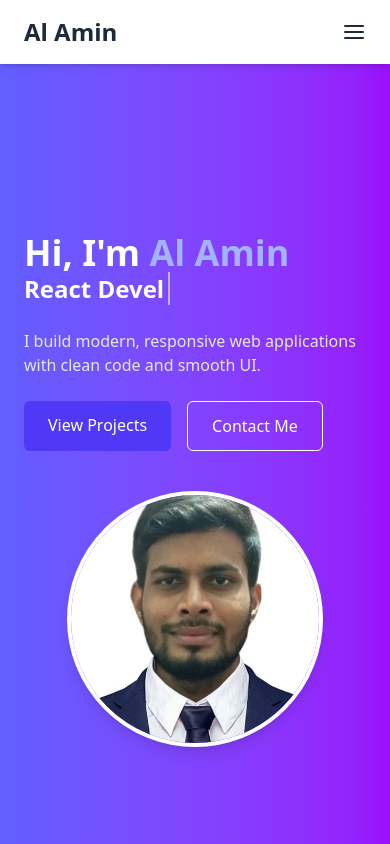
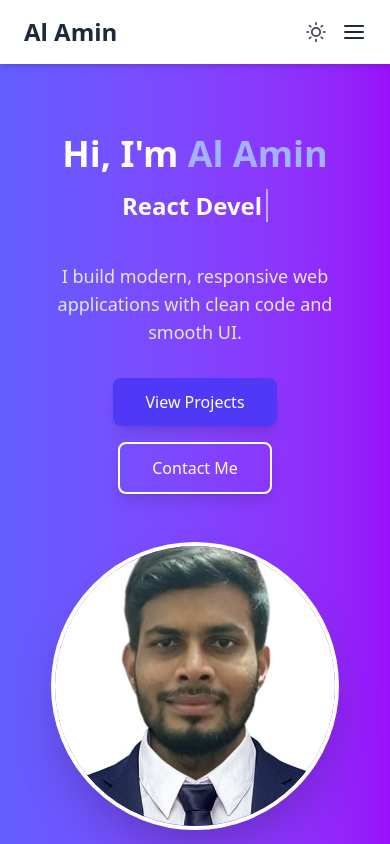
Before and after one commit to alamincse2003/portfolio-of-al-amin, a Next.js app: page / in a window 390 px wide. Shown: the top 844 px of the page. Built offline with nearby package versions, Linux system fonts and the light colour scheme.

Commit message:
alignment issue fixed

```diff
--- a/app/components/About.jsx
+++ b/app/components/About.jsx
@@ -8,7 +8,7 @@ const About = () => {
       id="about"
       className="bg-white dark:bg-gray-900 py-20 px-6 md:px-16 lg:px-24"
     >
-      <div className="container mx-auto grid md:grid-cols-2 items-center gap-12">
+      <div className="max-w-6xl px-6 mx-auto grid md:grid-cols-2 items-center gap-12">
         {/* Left Side - Image */}
         <motion.div
           initial={{ opacity: 0, x: -50 }}
@@ -20,7 +20,7 @@ const About = () => {
             src="/images/hero/alamin.jpg"
             alt="About Me"
             fill
-            className="rounded-full shadow-lg border-4 border-white dark:border-gray-300 object-cover"
+            className="rounded-full shadow-lg border-4 border-indigo-600  dark:border-gray-300 object-cover"
           />
         </motion.div>
 
--- a/app/components/Certifications.jsx
+++ b/app/components/Certifications.jsx
@@ -6,7 +6,7 @@ import { certifications } from "../data/certifications";
 const Certifications = () => {
   return (
     <section id="certifications" className="py-10 bg-gray-50 dark:bg-gray-900">
-      <div className="max-w-5xl mx-auto px-6">
+      <div className="max-w-6xl mx-auto px-6">
         <h2 className="lg:text-3xl text-2xl underline decoration-wavy dark:decoration-indigo-400 decoration-indigo-600 font-bold text-center dark:text-gray-100 mb-14">
           Certifications & Achievements
         </h2>
--- a/app/components/Contact.jsx
+++ b/app/components/Contact.jsx
@@ -64,7 +64,7 @@ const Contact = () => {
 
   return (
     <section id="contact" className="lg:py-10 py-0 bg-gray-50 dark:bg-gray-900">
-      <div className="max-w-6xl mx-auto px-4 sm:px-6 lg:px-8">
+      <div className="max-w-6xl mx-auto px-6 sm:px-6 lg:px-6">
         <h2 className="text-3xl underline decoration-wavy dark:decoration-indigo-400 decoration-indigo-600 sm:text-4xl font-bold text-center mb-12 text-gray-900 dark:text-gray-100">
           Contact
         </h2>
--- a/app/components/DarkModeToggler.jsx
+++ b/app/components/DarkModeToggler.jsx
@@ -6,7 +6,7 @@ const DarkModeToggler = () => {
   const { darkMode, setDarkMode } = useDarkMode();
   return (
     <button
-      className="ml-4 text-xl text-gray-700 dark:text-gray-200"
+      className="ml-4 text-xl text-gray-700 dark:text-gray-200 cursor-pointer"
       onClick={() => setDarkMode(!darkMode)}
     >
       {darkMode ? <FiMoon /> : <FiSun />}
--- a/app/components/Eductaion.jsx
+++ b/app/components/Eductaion.jsx
@@ -6,7 +6,7 @@ import { education } from "../data/education";
 const Eductaion = () => {
   return (
     <section id="education" className="py-10 bg-gray-50 dark:bg-gray-900">
-      <div className="max-w-5xl mx-auto px-6">
+      <div className="max-w-6xl mx-auto px-6">
         <h2 className="text-3xl underline decoration-wavy dark:decoration-indigo-400 decoration-indigo-600 font-bold text-center mb-12 text-gray-900 dark:text-gray-100">
           Education
         </h2>
--- a/app/components/Experiences.jsx
+++ b/app/components/Experiences.jsx
@@ -5,7 +5,7 @@ import { FaCertificate } from "react-icons/fa";
 export default function Experience() {
   return (
     <section id="experiences" className="py-10 bg-gray-50 dark:bg-gray-900">
-      <div className="max-w-5xl mx-auto px-6">
+      <div className="max-w-6xl mx-auto px-6">
         {/* Toggle Button */}
 
         {/* Section Title */}
@@ -14,7 +14,7 @@ export default function Experience() {
         </h2>
 
         {/* Timeline */}
-        <div className="relative border-l-2 border-indigo-400 ml-6 space-y-10">
+        <div className="  relative border-l-2 border-indigo-400   space-y-10">
           {experiences.map((exp, index) => (
             <motion.div
               key={index}
--- a/app/components/Hero.jsx
+++ b/app/components/Hero.jsx
@@ -48,38 +48,38 @@ const Hero = () => {
       id="home"
       className="min-h-screen flex items-center justify-center bg-gradient-to-r from-indigo-500 to-purple-600 dark:from-gray-900 dark:to-gray-800 text-white px-6 md:px-20"
     >
-      <div className="max-w-5xl flex flex-col md:flex-row items-center justify-between gap-10">
+      <div className="max-w-6xl px-6 w-full mx-auto flex flex-col md:flex-row items-center justify-between gap-12">
         {/* Left Side: Text */}
         <motion.div
           initial={{ opacity: 0, y: 20 }}
           animate={{ opacity: 1, y: 0 }}
           transition={{ duration: 0.8 }}
-          className="flex-1"
+          className="flex-1 text-center md:text-left"
         >
-          <h1 className="text-4xl md:text-5xl  font-bold pt-4 lg:mb-4">
+          <h1 className="text-4xl md:text-5xl lg:text-6xl font-bold mb-4">
             Hi, I&apos;m{" "}
             <span className="text-indigo-300 dark:text-indigo-400">
               Al Amin
             </span>
           </h1>
-          <h2 className="text-2xl md:text-3xl font-semibold h-10 mb-4">
+          <h2 className="text-2xl md:text-3xl font-semibold min-h-[3rem] mb-6">
             {displayText}
             <span className="border-r-2 border-white ml-1 animate-pulse"></span>
           </h2>
-          <p className="mb-6 text-gray-200 dark:text-gray-300">
+          <p className="text-lg mb-8 text-gray-200 dark:text-gray-300 max-w-xl">
             I build modern, responsive web applications with clean code and
             smooth UI.
           </p>
-          <div className="flex gap-4 flex-wrap">
+          <div className="flex gap-4 flex-wrap justify-center md:justify-start">
             <a
               href="#projects"
-              className="px-6 py-3 bg-indigo-600 hover:bg-indigo-500 dark:bg-indigo-400 dark:hover:bg-indigo-300 rounded-md font-medium transition"
+              className="px-8 py-3 bg-indigo-600   dark:bg-indigo-400 dark:hover:bg-indigo-300 rounded-lg font-medium   shadow-lg hover:shadow-xl transition-transform transform hover:scale-105"
             >
               View Projects
             </a>
             <a
               href="#contact"
-              className="px-6 py-3 border border-white hover:bg-white hover:text-indigo-600 dark:hover:bg-indigo-400 dark:hover:text-gray-900 rounded-md font-medium transition"
+              className="px-8 py-3 border-2 border-white     dark:hover:bg-indigo-400 dark:hover:text-gray-900 rounded-lg font-medium  shadow-lg hover:shadow-xl transition-transform transform hover:scale-105"
             >
               Contact Me
             </a>
@@ -93,12 +93,12 @@ const Hero = () => {
           transition={{ duration: 0.8, delay: 0.5 }}
           className="flex-1 flex justify-center md:justify-end"
         >
-          <div className="relative w-64 h-64 md:w-72 md:h-72">
+          <div className="relative w-72 h-72 md:w-80 md:h-80 lg:w-96 lg:h-96">
             <Image
               src="/images/hero/alamin.jpg"
               alt="Al Amin"
               fill
-              className="rounded-full object-cover shadow-lg border-4 border-white dark:border-gray-300"
+              className="rounded-full object-cover shadow-2xl border-4 border-white dark:border-gray-300"
               priority
             />
           </div>
--- a/app/components/Navbar.jsx
+++ b/app/components/Navbar.jsx
@@ -26,22 +26,22 @@ export default function Navbar() {
       transition={{ duration: 0.6, ease: "easeOut" }}
       className="fixed top-0 left-0 w-full z-50 bg-white dark:bg-gray-900 shadow-md transition-colors"
     >
-      <div className="max-w-7xl mx-auto px-6 py-4 flex justify-between items-center">
+      <div className="max-w-6xl w-full mx-auto px-6 py-4 flex justify-between items-center">
         {/* Logo */}
         <a
           href="#home"
-          className="text-2xl font-bold text-gray-800 dark:text-gray-200 transition-colors"
+          className="text-2xl font-bold text-gray-800 dark:text-gray-200 transition-colors hover:text-indigo-600 dark:hover:text-indigo-400"
         >
           Al Amin
         </a>
 
         {/* Desktop Menu */}
-        <div className="hidden md:flex items-center space-x-6">
+        <div className="hidden lg:flex items-center space-x-8">
           {links.map((link, index) => (
             <a
               key={index}
               href={link.href}
-              className="relative font-medium text-gray-800 dark:text-gray-200 transition-colors
+              className="relative font-medium text-gray-800 dark:text-gray-200 transition-colors hover:text-indigo-600 dark:hover:text-indigo-400
               after:content-[''] after:block after:w-0 after:h-[2px] after:bg-indigo-600 after:transition-all after:duration-300 hover:after:w-full"
             >
               {link.name}
@@ -53,12 +53,16 @@ export default function Navbar() {
         </div>
 
         {/* Mobile Menu Button */}
-        <button
-          className="md:hidden text-2xl text-gray-800 dark:text-gray-200"
-          onClick={() => setIsOpen(!isOpen)}
-        >
-          {isOpen ? <FiX /> : <FiMenu />}
-        </button>
+        <div className="flex items-center gap-4 lg:hidden">
+          <DarkModeToggler />
+          <button
+            className="text-2xl text-gray-800 dark:text-gray-200 hover:text-indigo-600 dark:hover:text-indigo-400 transition-colors"
+            onClick={() => setIsOpen(!isOpen)}
+            aria-label="Toggle menu"
+          >
+            {isOpen ? <FiX /> : <FiMenu />}
+          </button>
+        </div>
       </div>
 
       {/* Mobile Menu */}
--- a/app/components/Projects.jsx
+++ b/app/components/Projects.jsx
@@ -22,7 +22,7 @@ const Projects = () => {
   return (
     <section
       id="projects"
-      className="py-10 px-6 md:px-20 bg-gray-50 dark:bg-gray-900"
+      className=" py-10 px-6 md:px-20 bg-gray-50 dark:bg-gray-900"
     >
       <h2 className="text-4xl underline decoration-wavy dark:decoration-indigo-400 decoration-indigo-600 font-bold mb-6 text-gray-800 dark:text-white text-center">
         My Projects
@@ -49,7 +49,7 @@ const Projects = () => {
       </div>
 
       {/* Project Cards */}
-      <div className="grid grid-cols-1 md:grid-cols-2 lg:grid-cols-3 gap-8">
+      <div className="grid grid-cols-1 md:grid-cols-2 lg:grid-cols-3 gap-8 max-w-6xl mx-auto px-6">
         <AnimatePresence>
           {visibleProjects.map((project) => (
             <motion.div
```
